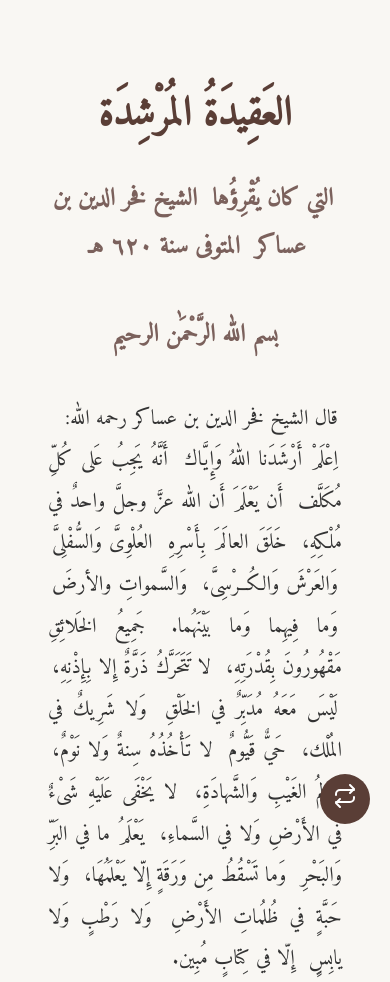
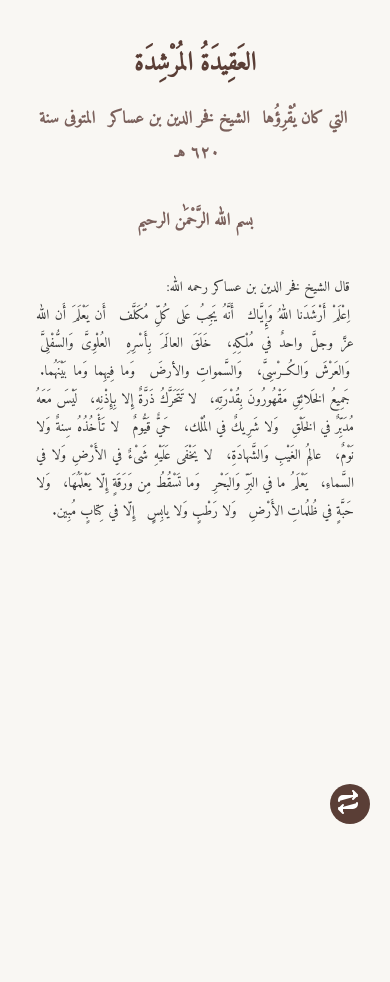
Before and after one commit to Melnoch/croyance-bonne-guidee, a plain HTML site: page index.html in a window 390 px wide. After the commit the page ends 844 px from the top, so only its background shows below. Drawn offline with Linux system fonts and the light colour scheme.

Commit message:
Update style to manage different screen size

```diff
--- a/src/css/style.css
+++ b/src/css/style.css
@@ -1,34 +1,51 @@
+/* === Base Reset and Setup === */
+* {
+    box-sizing: border-box;
+}
+
+html {
+    font-size: 30px;
+    overflow-x: hidden;
+}
+
 body {
     font-family: 'Amiri', serif;
     background-color: #f9f7f3;
     color: #333;
-    padding: 40px;
+    padding: 2.5rem;
     line-height: 2;
+    overflow-x: hidden;
 }
 
+/* === Container === */
 .container {
-    max-width: 800px;
+    max-width: 1000px;
     margin: auto;
     text-align: center;
+    padding: 0 1rem;
 }
 
+/* === Headings === */
 h1 {
     font-size: 2.5rem;
-    margin-bottom: 10px;
+    margin-bottom: 0.5rem;
     color: #5a3e36;
     text-align: center;
 }
 
 h2 {
     font-size: 1.5rem;
-    margin-bottom: 40px;
+    margin-bottom: 2.5rem;
     color: #7b615c;
     text-align: center;
 }
 
+/* === Main Text Content === */
 .text-content {
     font-size: 1.3rem;
     text-align: justify;
+    word-wrap: break-word;
+    hyphens: auto;
 }
 
 .text-content span {
@@ -46,8 +63,9 @@ h2 {
     color: white;
 }
 
+/* === Repeat Button === */
 .repeat-btn {
-    position: fixed; /* fixed to viewport */
+    position: fixed;
     bottom: 20px;
     right: 20px;
     width: 50px;
@@ -58,15 +76,83 @@ h2 {
     border: none;
     border-radius: 50%;
     cursor: pointer;
-    z-index: 1000; /* above everything */
+    z-index: 1000;
     transition: background-color 0.3s, transform 0.2s;
+    display: flex;
+    align-items: center;
+    justify-content: center;
+}
+
+.repeat-btn svg {
+    width: 28px;
+    height: 28px;
+    stroke: #fff;
+    fill: currentColor;
+    pointer-events: none;
 }
 
 .repeat-btn.active {
-    background-color: #0a9e47; /* green when active */
+    background-color: #0a9e47;
     transform: scale(1.1);
 }
 
 .repeat-btn:hover {
     opacity: 0.9;
 }
+
+/* === Responsive Adjustments === */
+@media (max-width: 768px) {
+    html {
+        font-size: 15px;
+    }
+
+    body {
+        padding: 1.5rem;
+    }
+
+    h1 {
+        font-size: 2rem;
+    }
+
+    h2 {
+        font-size: 1.3rem;
+    }
+
+    .text-content {
+        font-size: 1.15rem;
+    }
+
+    .repeat-btn {
+        width: 45px;
+        height: 45px;
+        font-size: 22px;
+    }
+}
+
+@media (max-width: 480px) {
+    html {
+        font-size: 14px;
+    }
+
+    body {
+        padding: 1rem;
+    }
+
+    h1 {
+        font-size: 1.8rem;
+    }
+
+    h2 {
+        font-size: 1.2rem;
+    }
+
+    .text-content {
+        font-size: 1rem;
+    }
+
+    .repeat-btn {
+        width: 40px;
+        height: 40px;
+        font-size: 20px;
+    }
+}
```
Also changed, not shown: index.html (+1 -3 lines).
